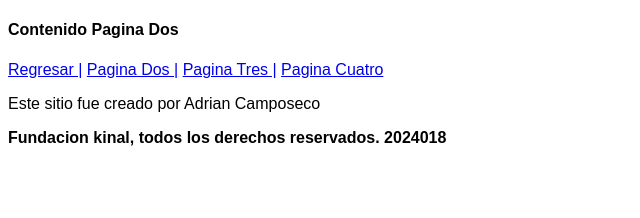
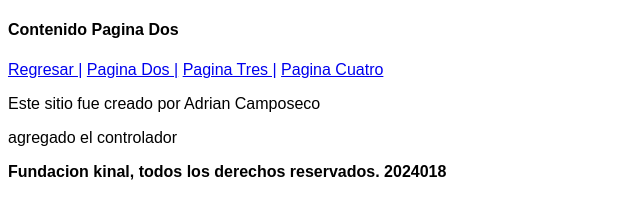
Before and after one commit to AndyAjiatas07/proyecto_1, a plain HTML site: page pages/page_two.html in a window 1280 px wide. Shown: the whole page, without its empty margins (0-640 px from the left). Drawn offline with Linux system fonts and the light colour scheme; files that its build step writes are made by us from their sources.

Commit message:
agregaron el controlador

```diff
--- a/pages/page_two.html
+++ b/pages/page_two.html
@@ -22,6 +22,9 @@
         <section>
             <p>Este sitio fue creado por Adrian Camposeco</p>
         </section>
+        <section>
+            <p>agregado el controlador</p>
+        </section>
     </main>
     <footer>
         <p><strong>Fundacion kinal, todos los derechos reservados. 2024018</strong></p>
```
